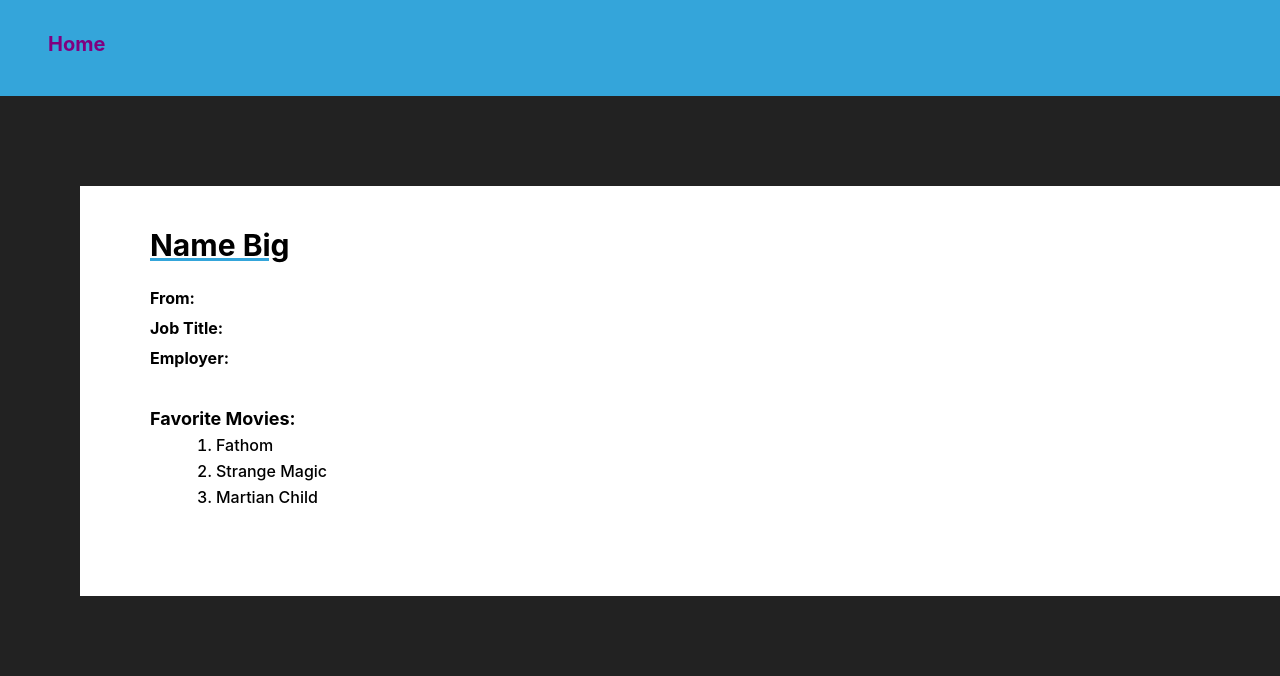
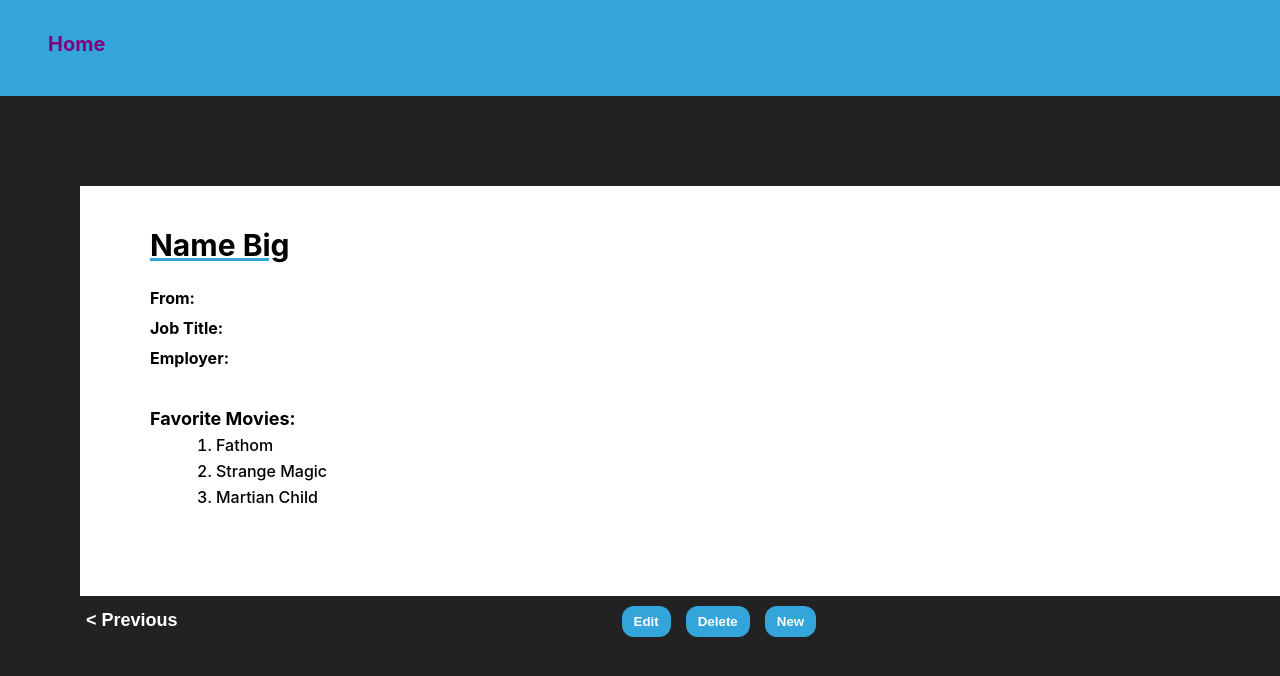
Before and after one commit to crawnic311/user-directory, a React (Create React App) app: page / in a window 1280 px wide. Shown: the top 676 px of the page. Built offline with nearby package versions, Linux system fonts and the light colour scheme.

Commit message:
CSS Components Built

```diff
--- a/src/App.js
+++ b/src/App.js
@@ -6,6 +6,7 @@ import "./App.css";
 //Components
 import Header from "./components/Header/Header"
 import Display from "./components/Display/display";
+import Nav from "./components/Nav/nav"
 
 class App extends Component {
   constructor() {
@@ -20,6 +21,7 @@ class App extends Component {
     <div className="App_Parent">
       <Header />
       <Display />
+      <Nav />
 
     </div>
     )
--- a/src/components/Nav/nav.css
+++ b/src/components/Nav/nav.css
@@ -0,0 +1,33 @@
+.Nav_Bar {
+    display: inline-block;
+    height: fit-content;
+    width: 1279px;
+    margin-top: 10px;
+    margin-left: 80px;
+}
+
+.Nav_Buttons {
+    background: none;
+    color: white;
+    border: none;
+    font-weight: 750;
+    font-size: 18px;
+}
+
+.Blue_Buttons {
+    background: #34a5da;
+    color: white;
+    font-weight: 750;
+    border-radius: 12px;
+    border: 0px solid #34a5da;
+    padding: 8px 12px;
+    margin-left: 15px;
+}
+
+.Edit_Button {
+    margin-left: 438px;
+}
+
+.Next_Button {
+    float: right;
+}
--- a/src/components/Nav/nav.js
+++ b/src/components/Nav/nav.js
@@ -0,0 +1,17 @@
+import React, {Component} from "react";
+
+import "./nav.css"
+
+export default class Nav extends Component {
+    render() {
+        return (
+            <div className="Nav_Bar">
+                <button className="Nav_Buttons Previous_Button">&lt; Previous</button>
+                <button className="Blue_Buttons Edit_Button">Edit</button>
+                <button className="Blue_Buttons Delete_Button">Delete</button>
+                <button className="Blue_Buttons New_Button">New</button>
+                <button className="Nav_Buttons Next_Button">Next &gt;</button>
+            </div>
+        )
+    }
+}
```
